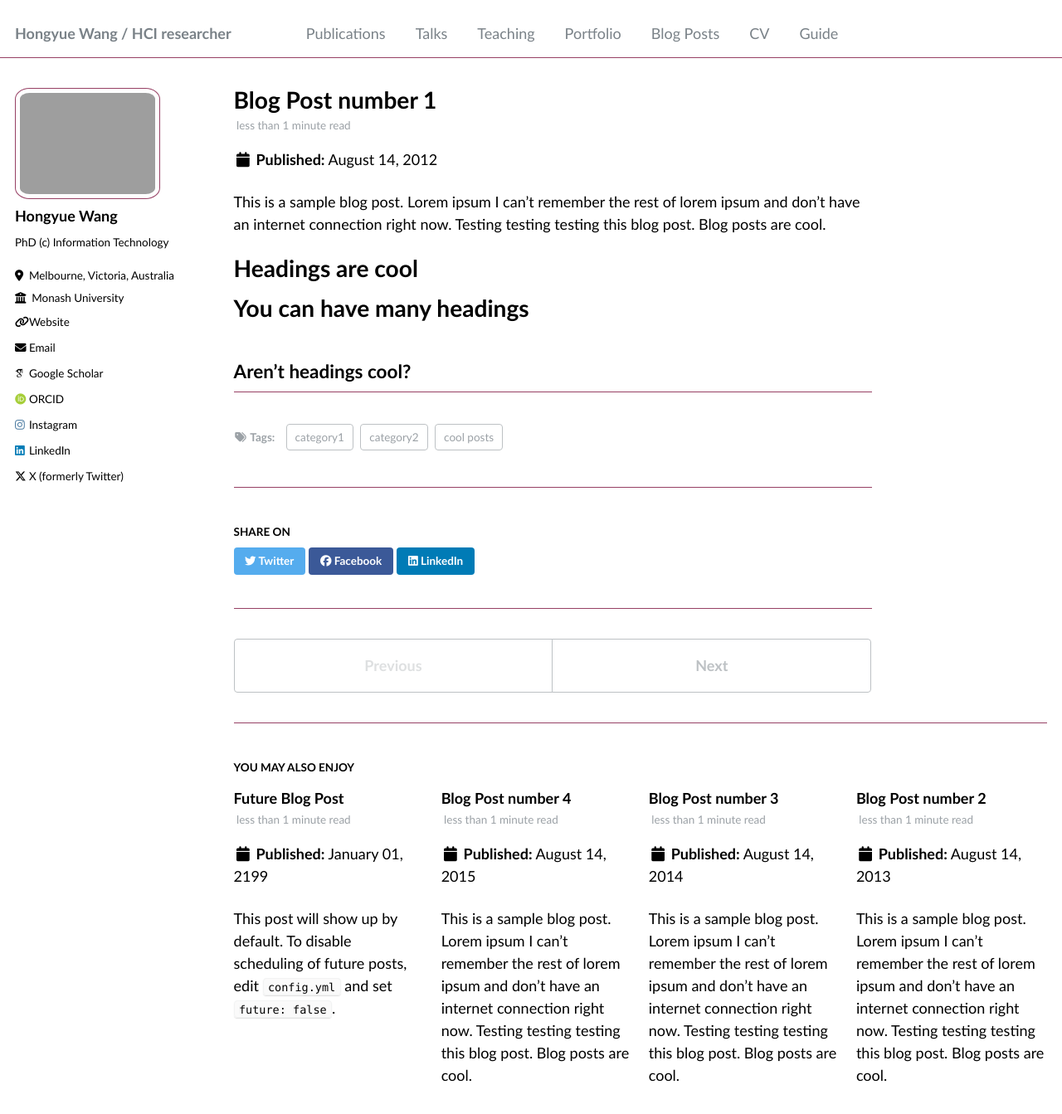
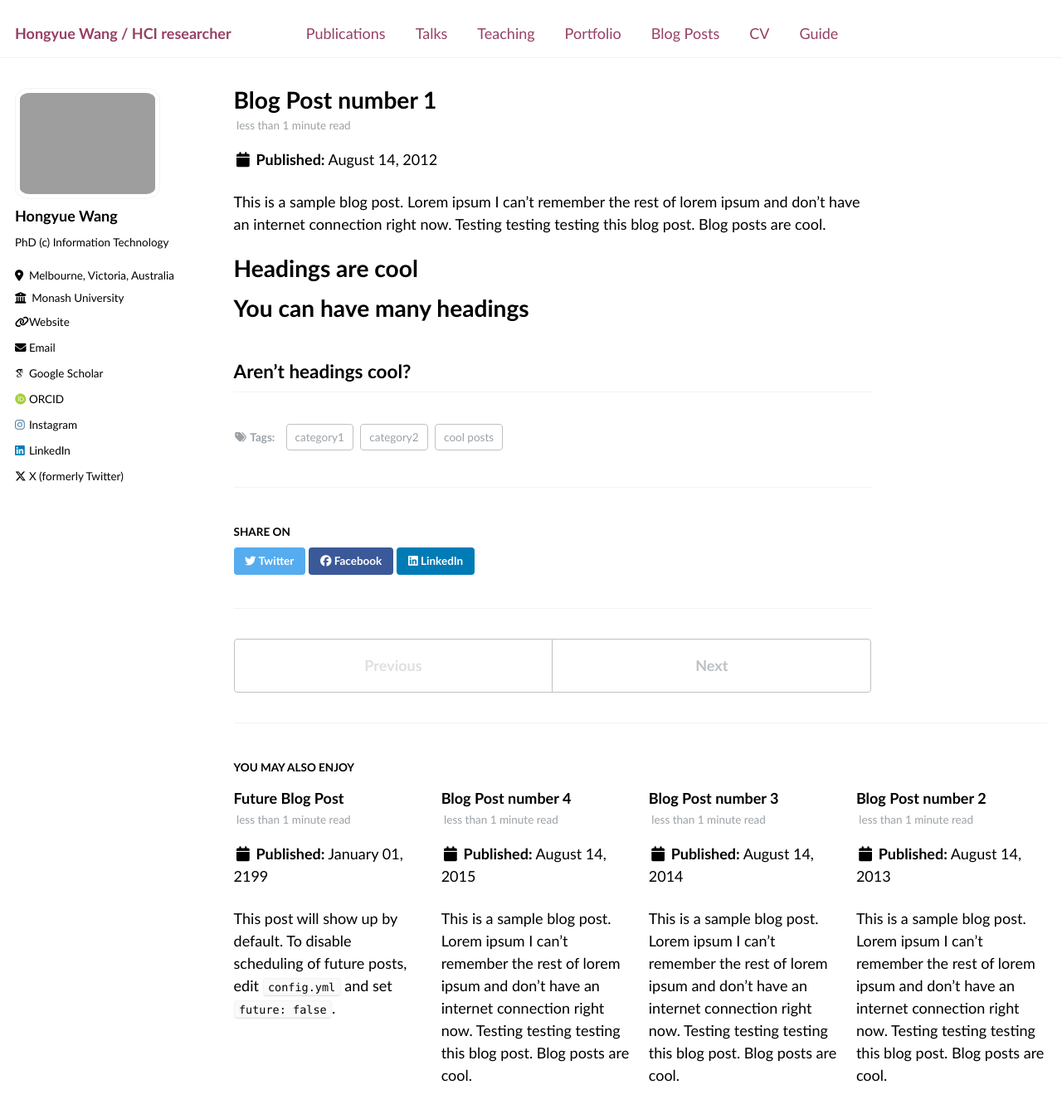
Before and after one commit to hongyue-howard-wang/hongyue-howard-wang.github.io, a Jekyll site: the page built from _posts/2012-08-14-blog-post-1.md, in a window 1280 px wide and 1400 px high. Shown: the top 1343 px of the window at 83% size. Built offline with Jekyll 4.4.1, drawn with Linux system fonts in a browser that asks for light colours; some web fonts are replaced.

Commit message:
Update _variables.scss

```diff
--- a/_sass/_variables.scss
+++ b/_sass/_variables.scss
@@ -66,9 +66,9 @@ $background-color           : #fff;
 $code-background-color      : #fafafa;
 $code-background-color-dark : $light-gray;
 $text-color                 : #000000;
-$border-color               : #974064;
+$border-color               : $lighter-gray;
 
-$primary-color              : #7a8288;
+$primary-color              : #974064;
 $success-color              : #62c462;
 $warning-color              : #f89406;
 $danger-color               : #ee5f5b;
```
